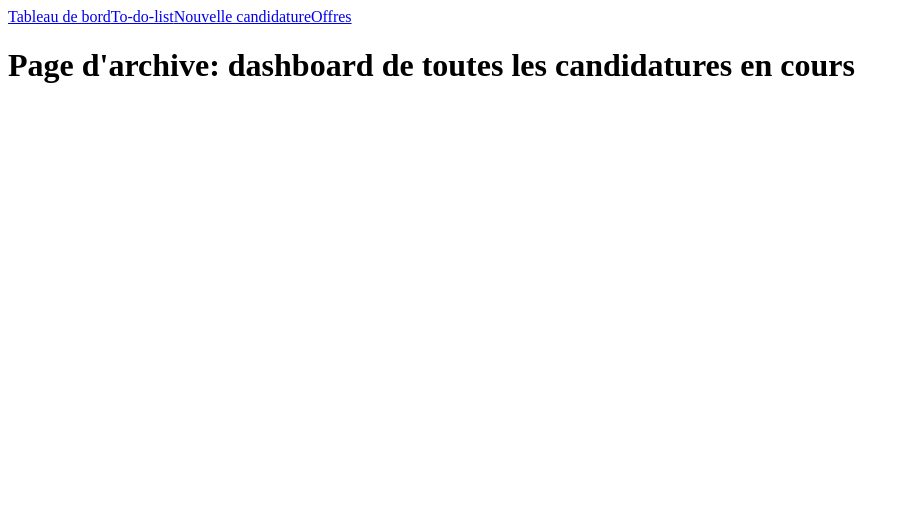
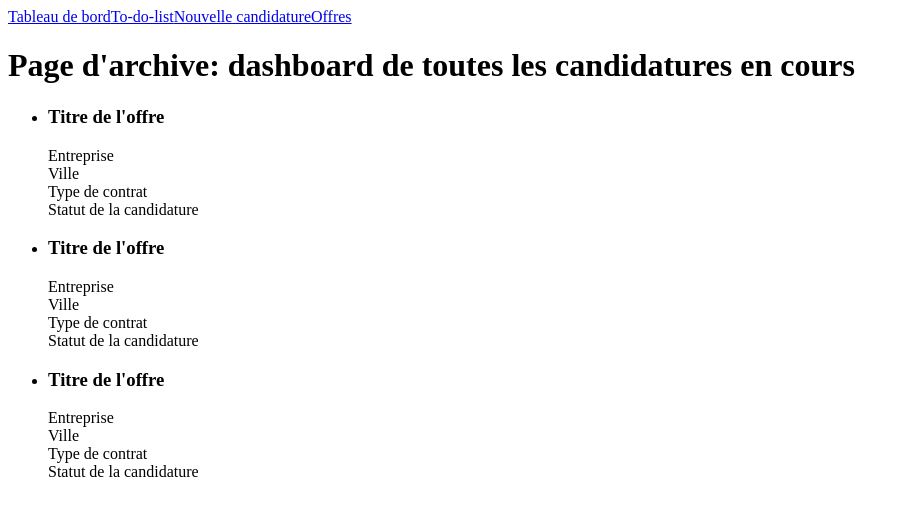
Before and after one commit to DianeBinsztok/Next-job-application-board, a Next.js app: page / in a window 1280 px wide. Shown: the top 516 px of the page, without its empty margins (0-909 px from the left). Built offline with nearby package versions, Linux system fonts and the light colour scheme.

Commit message:
feat: components: Dashboard and ApplicationListItem

```diff
--- a/app/page.jsx
+++ b/app/page.jsx
@@ -1,7 +1,10 @@
+import Dashboard from "@/components/Dashboard";
+
 export default function Home() {
   return (
     <main>
       <h1>Page d'archive: dashboard de toutes les candidatures en cours</h1>
+      <Dashboard/>
     </main>
   )
 }
--- /dev/null
+++ b/components/ApplicationListItem.jsx
@@ -0,0 +1,15 @@
+import React from 'react'
+
+const ApplicationListItem = () => {
+  return (
+    <li>
+        <h3>Titre de l'offre</h3>
+        <div>Entreprise</div>
+        <div>Ville</div>
+        <div>Type de contrat</div>
+        <div>Statut de la candidature</div>
+    </li>
+  )
+}
+
+export default ApplicationListItem
--- /dev/null
+++ b/components/Dashboard.jsx
@@ -0,0 +1,14 @@
+import React from 'react'
+import ApplicationListItem from './ApplicationListItem'
+
+const Dashboard = () => {
+  return (
+    <ul>
+        <ApplicationListItem/>
+        <ApplicationListItem/>
+        <ApplicationListItem/>
+    </ul>
+  )
+}
+
+export default Dashboard
```
